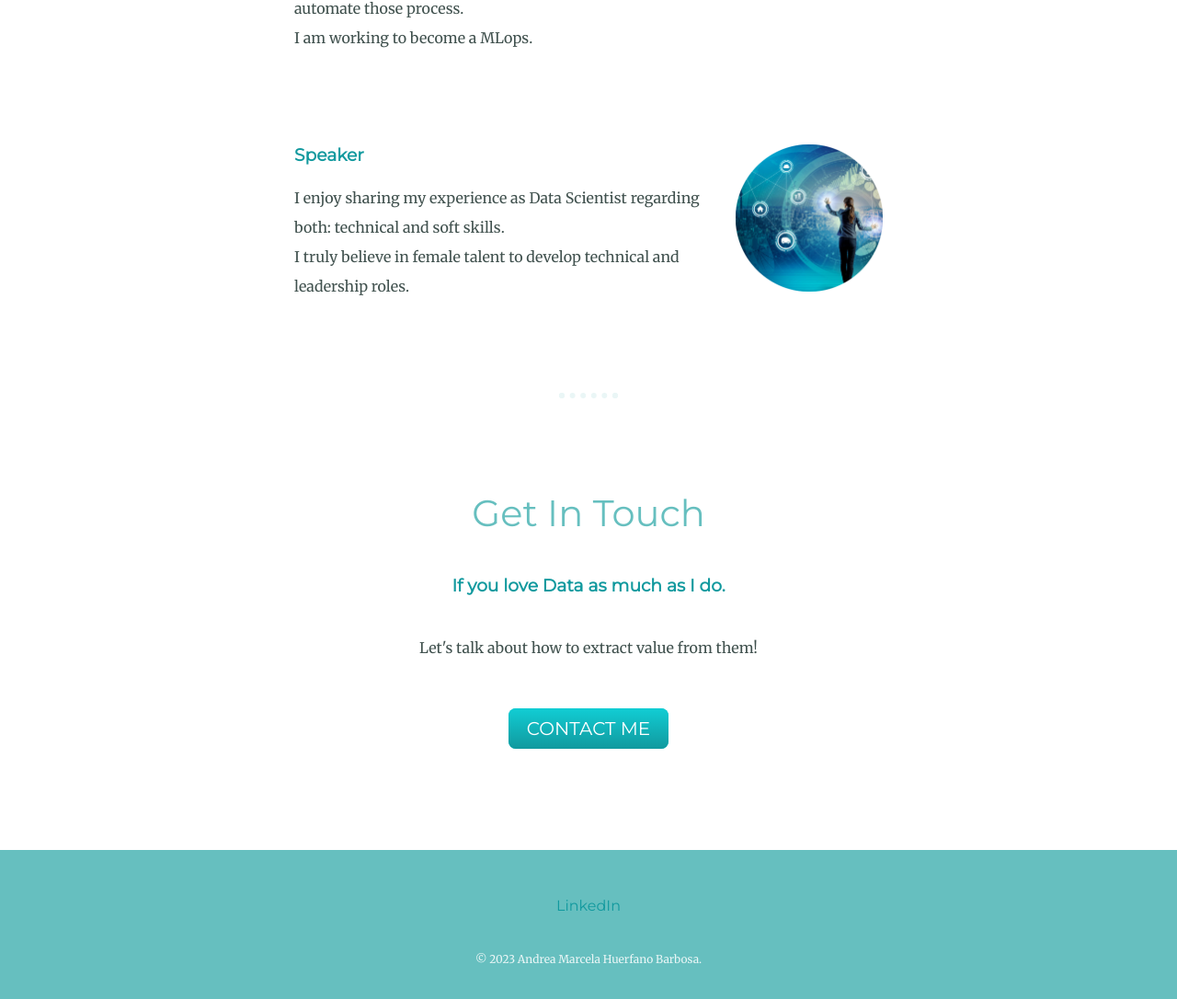
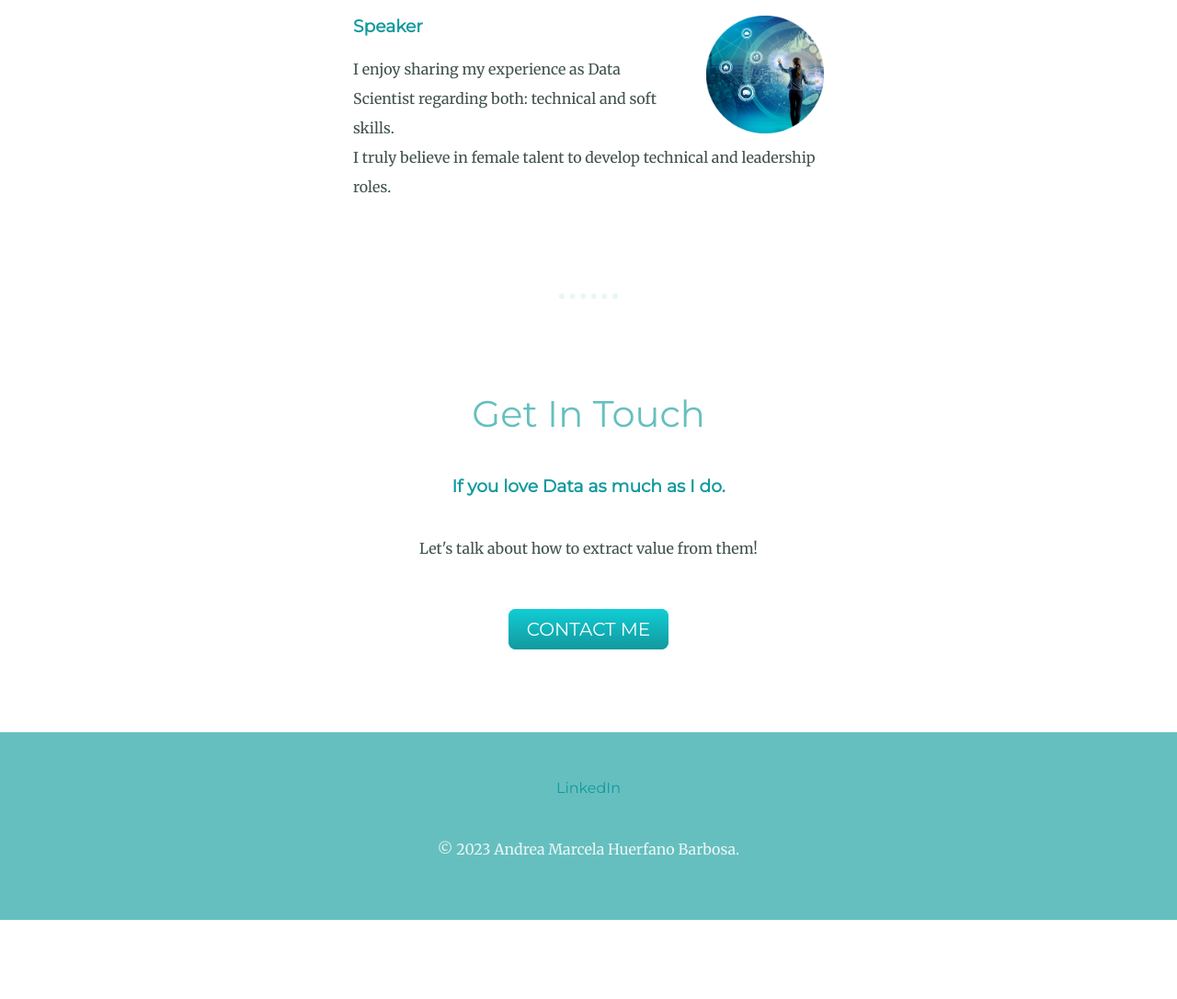
Before and after one commit to anmarphy/Personal_site, a plain HTML site: page index.html in a window 1280 px wide. Shown: the part 1638-2724 px from the top of the page at 92% size. After the commit the page ends 2638 px from the top, so only its background shows below. Drawn offline with Linux system fonts and the light colour scheme.

Commit message:
Adding some css modifications

```diff
--- a/css/styles.css
+++ b/css/styles.css
@@ -50,11 +50,11 @@ a:hover {
 .top-container {
   background-color: #E4F9F5;
   position: relative;
-  padding-top: 100px;
+  padding-top: 80px;
 }
 
 .middle-container {
-  margin: 120px 0;
+  margin: 100px 0;
 }
 
 .bottom-container {
@@ -63,8 +63,8 @@ a:hover {
 }
 
 .skill-row {
-  width: 50%;
-  margin: 100px auto 100px auto;
+  width: 40%;
+  margin: 50px auto 50px auto;
   text-align: left;
 }
 
@@ -81,7 +81,7 @@ a:hover {
 
 .copyright {
   color: #EAF6F6;
-  font-size: 0.75rem;
+  font-size: 1rem;
   padding: 25px 0;
 }
 
```
